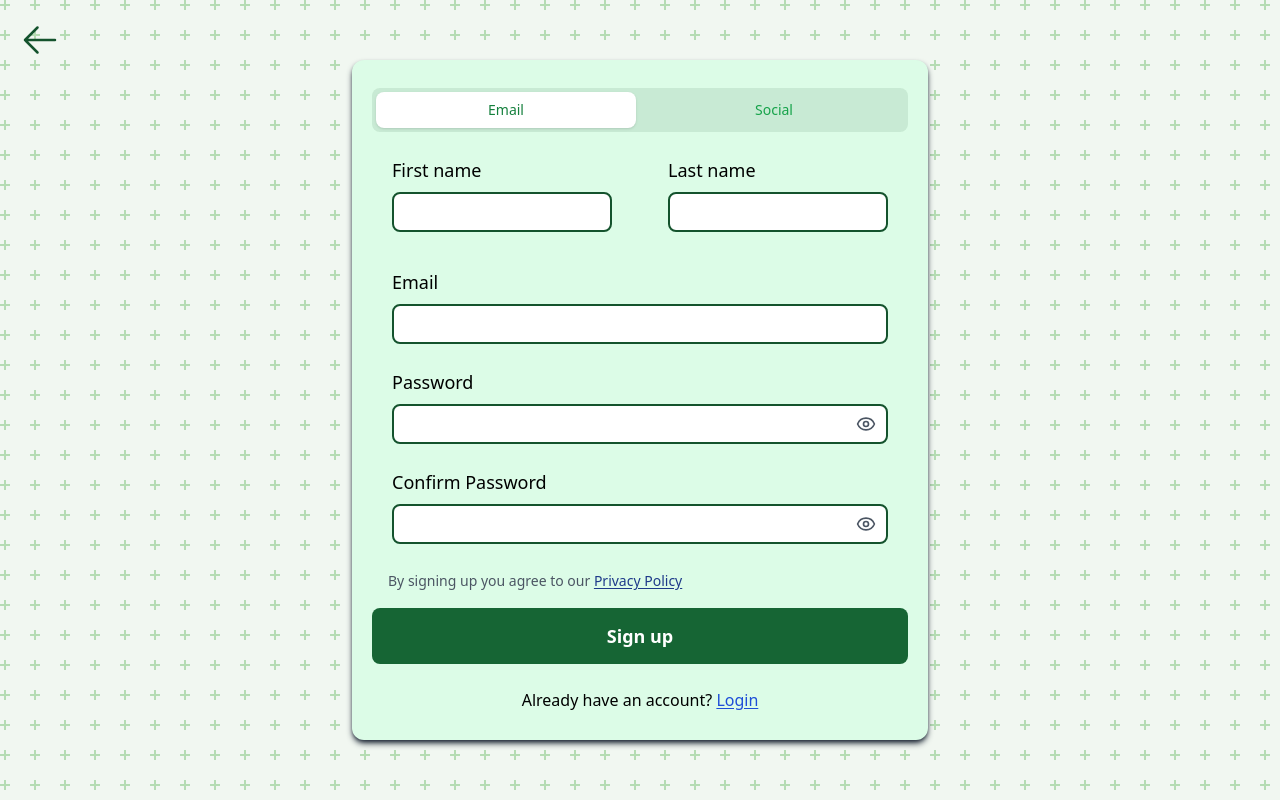
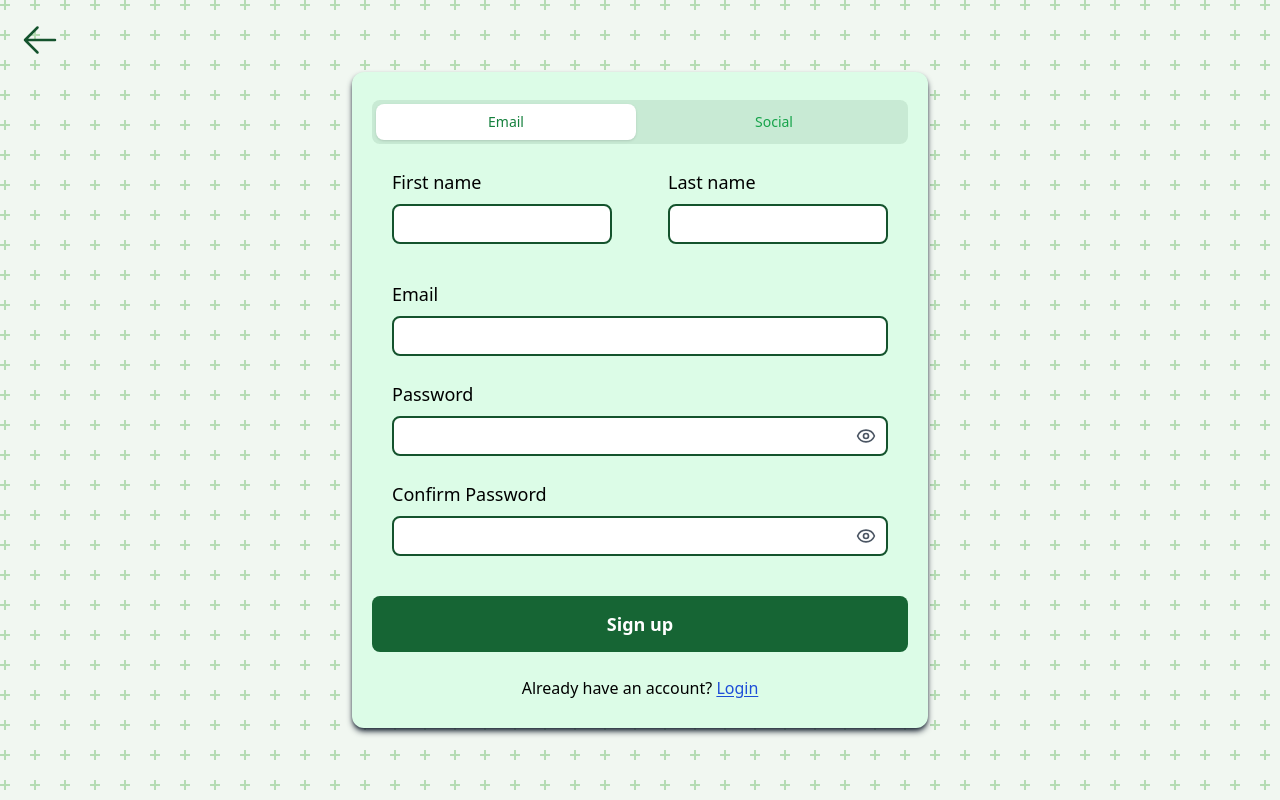
Before and after one commit to abdo-355/tell_me, a React (Create React App) app in the folder client/: page /auth/signup in a window 1280 px wide. Built offline with nearby package versions, Linux system fonts and the light colour scheme; no server answers.

Commit message:
remove useless privacy policy line

```diff
--- a/client/src/components/Form/SignUpForm.tsx
+++ b/client/src/components/Form/SignUpForm.tsx
@@ -183,15 +183,6 @@ const SignupForm = () => {
                     />
                   ))}
                 <div id="clerk-captcha"></div>
-                <span className="text-sm text-gray-600 mt-4 px-4">
-                  By signing up you agree to our{" "}
-                  <a
-                    href="/signup"
-                    className="text-blue-900 underline underline-offset-2"
-                  >
-                    Privacy Policy
-                  </a>
-                </span>
                 <button
                   type="submit"
                   className="w-full h-12 sm:h-14 bg-green-800 text-white font-semibold text-base sm:text-lg rounded-lg transition-all hover:bg-green-700 disabled:opacity-60"
```
